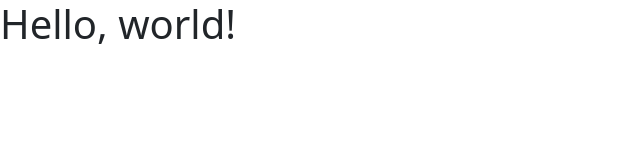
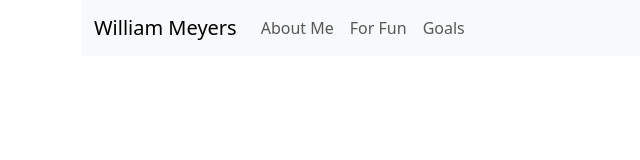
Before and after one commit to meyersw/aboutyouinreview, a plain HTML site: page goals.html in a window 1280 px wide. Shown: the whole page, without its empty margins (0-640 px from the left). Drawn offline with nearby package versions, Linux system fonts and the light colour scheme.

Commit message:
navbar incomplete

```diff
--- a/goals.html
+++ b/goals.html
@@ -18,10 +18,27 @@
 </head>
 
 <body>
-    <h1>Hello, world!</h1>
+    <div class="container">
+        <nav class="navbar navbar-expand-lg bg-body-tertiary">
+            <div class="container-fluid">
+                <a class="navbar-brand" href="index.html">William Meyers</a>
+                <button class="navbar-toggler" type="button" data-bs-toggle="collapse"
+                    data-bs-target="#navbarNavAltMarkup" aria-controls="navbarNavAltMarkup" aria-expanded="false"
+                    aria-label="Toggle navigation">
+                    <span class="navbar-toggler-icon"></span>
+                </button>
+                <div class="collapse navbar-collapse" id="navbarNavAltMarkup">
+                    <div class="navbar-nav">
+                        <a class="nav-link" href="index.html">About Me</a>
+                        <a class="nav-link" href="forfun.html">For Fun</a>
+                        <a class="nav-link" href="goals.html">Goals</a>
+                    </div>
+                </div>
+            </div>
+        </nav>
+    </div>
     <script src="https://cdn.jsdelivr.net/npm/bootstrap@5.3.3/dist/js/bootstrap.bundle.min.js"
         integrity="sha384-YvpcrYf0tY3lHB60NNkmXc5s9fDVZLESaAA55NDzOxhy9GkcIdslK1eN7N6jIeHz"
         crossorigin="anonymous"></script>
-</body>
 
 </html>
--- a/styles.css
+++ b/styles.css
@@ -15,8 +15,18 @@
     --light  f3e9dc
 */
 
-:root {
+/* :root {
     --primary: #c08552;
     --dark: #5e3023;
     --light: #f3e9dc;
 }
+
+/* navigation styles */
+
+/* .container-navbar {
+    background-color: var(--dark);
+}
+
+.nav-link, .navbar-brand, .navbar-toggler,.navbar-toggler-icon{
+    color: var(--light);
+}  */
```
Also changed, not shown: forfun.html (+19 -2 lines), index.html (+20 -1 lines), 2 other files.
